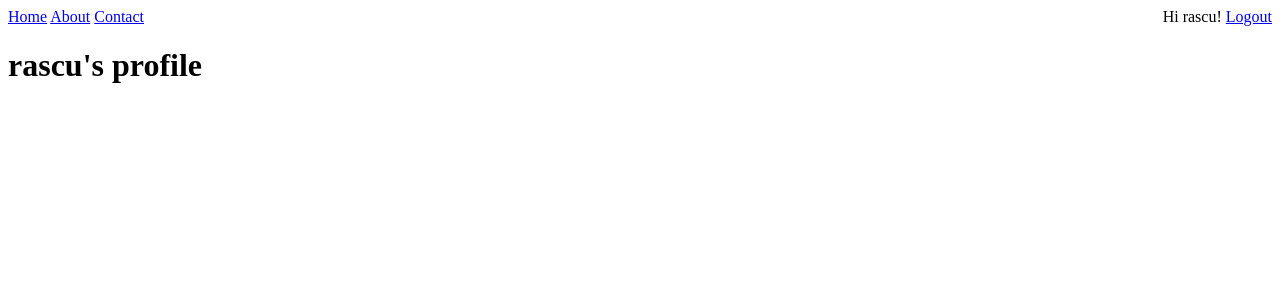
After one commit to johnbaek12025/django-website, a Django app: page /accounts/profile in a window 1280 px wide. The commit adds this page. Shown: the top 300 px of the page. Run offline with Django 3.2, Linux system fonts and the light colour scheme; a user stored in the database is signed in.

Commit message:
add profile session

```diff
--- a/hackershack_website/asgi.py
+++ b/hackershack_website/asgi.py
@@ -11,6 +11,6 @@ import os
 
 from django.core.asgi import get_asgi_application
 
-os.environ.setdefault('DJANGO_SETTINGS_MODULE', 'hackershack_website.settings')
+os.environ.setdefault("DJANGO_SETTINGS_MODULE", "hackershack_website.settings")
 
 application = get_asgi_application()
--- /dev/null
+++ b/hackershack_website/templates/accounts/profile.html
@@ -0,0 +1,10 @@
+{% extends 'base.html' %}
+
+{% block title %}Hacker Shack{% endblock %}
+
+
+{% block content %}
+<h1>
+    {{user.username}}'s profile
+</h1>
+{% endblock %}
--- a/hackershack_website/templates/navbar.html
+++ b/hackershack_website/templates/navbar.html
@@ -16,7 +16,8 @@
     <span>{% if request.path == contact_url %}Contact{% else %}<a href="{{contact_url}}">Contact</a>{% endif %}</span>
     <span style="float:right">
         {% if user.is_authenticated %}
-            <span>Hi {{user.username}}!</span>
+            {% url 'profile' as profile_url %}
+            <span>Hi {% if request.path == profile_url %}{{user.username}}!{% else %}<a href="{{profile_url}}">{{user.username}}</a>{% endif %}</span>
             <span><a href="{% url 'logout' %}">Logout</a></span>
         {% else %}
             <span><a href="{% url 'login' %}">Login</a></span>
--- a/hackershack_website/urls.py
+++ b/hackershack_website/urls.py
@@ -21,14 +21,18 @@ from . import views
 
 
 urlpatterns = [
-    path('admin/', admin.site.urls),
-    path('', views.index, name="index"),
-    path('about', views.about, name="about"),
-    path('contact', views.contact, name="contact"),
-
-    #Django Auth
-    path('accounts/login', auth_views.LoginView.as_view(template_name="accounts/login.html"), name='login'),
-    path('accounts/logout', auth_views.LogoutView.as_view(), name='logout'),
+    path("admin/", admin.site.urls),
+    path("", views.index, name="index"),
+    path("about", views.about, name="about"),
+    path("contact", views.contact, name="contact"),
+    path("accounts/profile", views.ProfileView.as_view(), name="profile"),
+    # Django Auth
+    path(
+        "accounts/login",
+        auth_views.LoginView.as_view(template_name="accounts/login.html"),
+        name="login",
+    ),
+    path("accounts/logout", auth_views.LogoutView.as_view(), name="logout"),
 ]
 
 # path('accounts/', include('django.contrib.auth.urls')),
--- a/hackershack_website/views.py
+++ b/hackershack_website/views.py
@@ -1,17 +1,24 @@
 # from django.http import HttpResponse
 # from django.template import loader
 from django.shortcuts import render
+from django.views.generic.base import TemplateView
+from django.contrib.auth.mixins import LoginRequiredMixin
+
 
 def index(request):
     # print(f"request is {request}")
-    return render(request, 'index.html')
+    return render(request, "index.html")
     # template = loader.get_template('index.html')
     # return HttpResponse(template.render({}, request))
 
 
 def about(request):
-    return render(request, 'about.html')
+    return render(request, "about.html")
 
 
 def contact(request):
-    return render(request, 'contact.html')
+    return render(request, "contact.html")
+
+
+class ProfileView(LoginRequiredMixin, TemplateView):
+    template_name = "accounts/profile.html"
--- a/hackershack_website/wsgi.py
+++ b/hackershack_website/wsgi.py
@@ -11,6 +11,6 @@ import os
 
 from django.core.wsgi import get_wsgi_application
 
-os.environ.setdefault('DJANGO_SETTINGS_MODULE', 'hackershack_website.settings')
+os.environ.setdefault("DJANGO_SETTINGS_MODULE", "hackershack_website.settings")
 
 application = get_wsgi_application()
--- a/manage.py
+++ b/manage.py
@@ -6,7 +6,7 @@ import sys
 
 def main():
     """Run administrative tasks."""
-    os.environ.setdefault('DJANGO_SETTINGS_MODULE', 'hackershack_website.settings')
+    os.environ.setdefault("DJANGO_SETTINGS_MODULE", "hackershack_website.settings")
     try:
         from django.core.management import execute_from_command_line
     except ImportError as exc:
@@ -18,5 +18,5 @@ def main():
     execute_from_command_line(sys.argv)
 
 
-if __name__ == '__main__':
+if __name__ == "__main__":
     main()
```
Also changed, not shown: hackershack_website/settings.py (+38 -37 lines), requirements.txt (+11 -0 lines), db.sqlite3.
